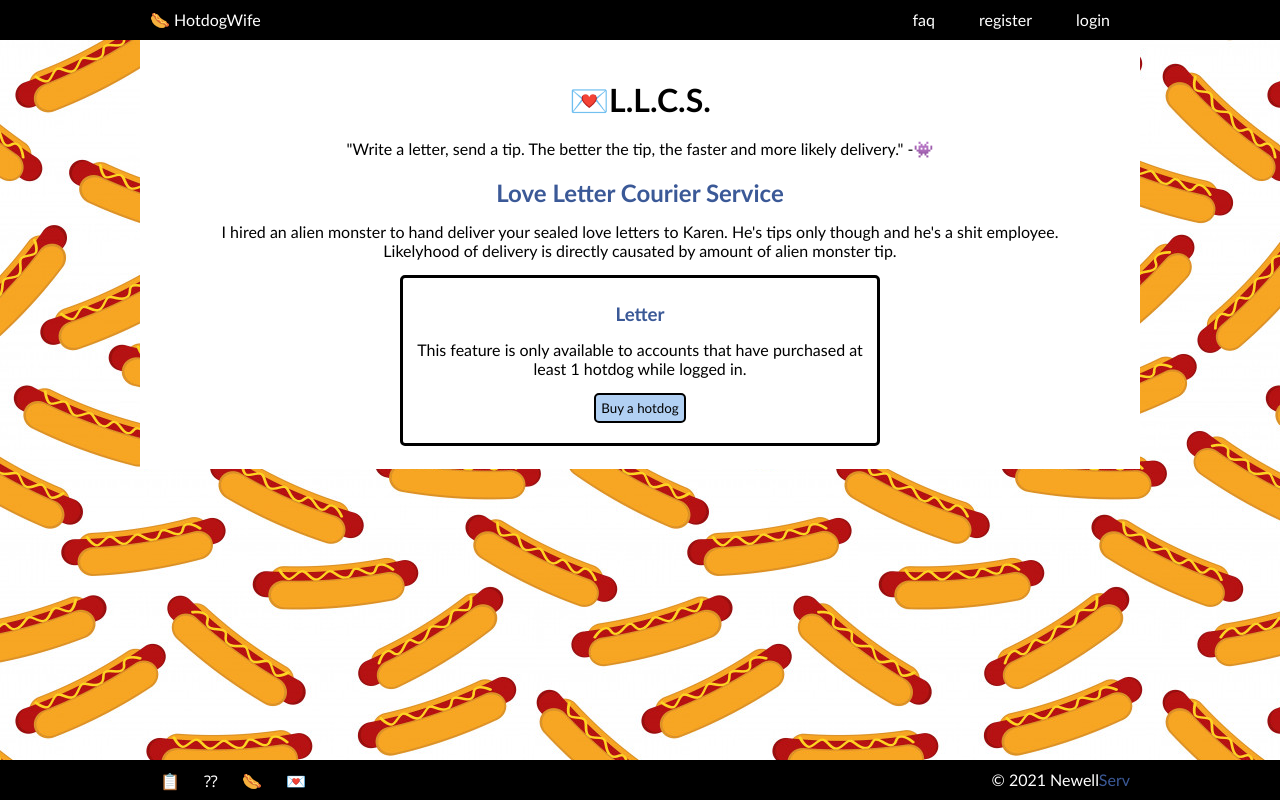
After one commit to NewellServ/hotdog, a PHP site: page /mail.php in a window 1280 px wide. The commit adds this page. Run offline with PHP 8.4, Linux system fonts and the light colour scheme.

Commit message:
working 1.102

```diff
--- a/header.php
+++ b/header.php
@@ -4,7 +4,7 @@
 <header>
     <div class="headWrapper">
       <div class="navWrapper">
-        <a  id="hotdogsKaren" href="/index.php">&#127789; Hotdogwife</a> <!-- needs the slash in the beginning to work from various directories -->
+        <a  id="hotdogsKaren" href="/index.php">&#127789; HotdogWife</a> <!-- needs the slash in the beginning to work from various directories -->
         <nav>
           <?php
             //We need to show a different menu for users who are logged in.  We are going to use a function called userState() that returns an id if the user is logged in and false if the user is a guest.
@@ -23,7 +23,8 @@
                 <ul>
                     <li><a href="public.php">PubG</a></li>
                     <li><a href="private.php">MyDogs</a></li>
-                    <li><a href="includes/logout.inc.php">logout</a></li>
+                    <li><a href="mail.php">Mail</a></li>
+                    <li><a href="includes/logout.inc.php">Logout</a></li>
                 </ul>
                 <?php
             }
--- /dev/null
+++ b/mail.php
@@ -0,0 +1,34 @@
+<?php session_start() ; ?><!DOCTYPE html>
+<html lang="en" dir="ltr">
+  <head>
+    <meta charset="utf-8">
+    <title>Karen loves hot dogs.</title>
+    <link rel="stylesheet" href="/css/style.css">
+    <meta name="description" content="My wife, Karen, loves hot dogs tremendously.  On this page you can purchase a hot dog for her and I will take a picture of her eating it and post it to the main page hot dog eating gallery.">
+    <meta name="keywords" content="Karen, Newell, Karen Newell, Hot dog, I love hotdogs, hotdog, buy karen a hot dog, buy karen a hotdog">
+
+  <?php require_once('header.php'); ?>
+<body>
+    <div class="wrapper">
+
+      <h1>&#128140;L.L.C.S.</h1>
+      <br />
+      <aside class="">
+        "Write a letter, send a tip.  The better the tip, the faster and more likely delivery." -👾
+      </aside>
+      <br />
+
+      <h2>Love Letter Courier Service</h2>
+      <p>I hired an alien monster to hand deliver your sealed love letters to Karen.  He's tips only though and he's a shit employee.<br />Likelyhood of delivery is directly causated by amount of alien monster tip.</p>
+
+      <section>
+          <article class="">
+              <h3>Letter</h3>
+              <p>This feature is only available to accounts that have purchased at least 1 hotdog while logged in.</p>
+              <p><a href="index.php"><button type="button" name="button">Buy a hotdog</button></a></p>
+          </article>
+      </section>
+    </div>
+    <br /><br />
+  </body>
+<?php require_once('footer.php'); ?>
--- a/register.php
+++ b/register.php
@@ -61,6 +61,7 @@
           <li>View the public gallery.</li>
           <li>Have a personal gallery of <b>YOUR</b> hotdogs.</li>
           <li>Claim attribution of your eaten hotdog.</li>
+          <li>Send Karen a love letter.</li>
           <li>Receive updates about Karen and her hotdog eating excursions.</li>
           <li>Receive updates about new features of this website.</li>
 
```
